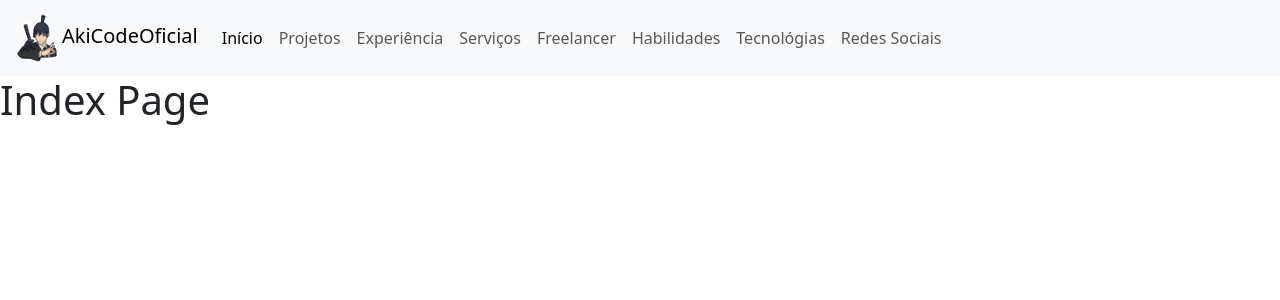
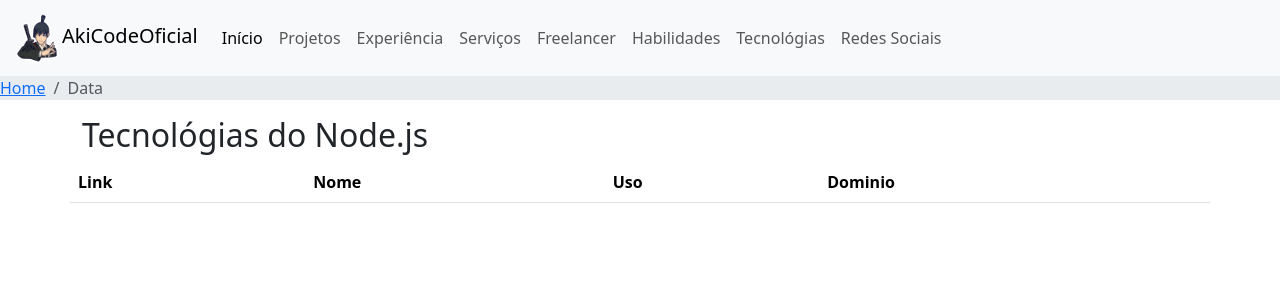
Before and after one commit to akicodeoficial/akicode-portfolio, a React (Vite) app: page /tecnologias in a window 1280 px wide. Shown: the top 300 px of the page. Built offline with nearby package versions, Linux system fonts and the light colour scheme.

Commit message:
criando tabela

```diff
--- a/src/pages/techs.tsx
+++ b/src/pages/techs.tsx
@@ -1,9 +1,29 @@
+import Breadcrumb from '../components/breadcrumb';
 import RootLayout from "../layouts/root";
 
 export default function TechsPage(): JSX.Element {
   return (
     <RootLayout>
-      <h1>Index Page</h1>
+      <header className="bg-body-secondary">
+        <Breadcrumb />
+      </header>
+      <main>
+        <div className="container">
+          <div className="row">
+            <h2>Tecnológias do Node.js</h2>
+            <table className="table">
+              <thead>
+                <tr>
+                  <th scope="col">Link</th>
+                  <th scope="col">Nome</th>
+                  <th scope="col">Uso</th>
+                  <th scope="col">Dominio</th>
+                </tr>
+              </thead>
+            </table>
+          </div>
+        </div>
+      </main>
     </RootLayout>
   );
 }
```
